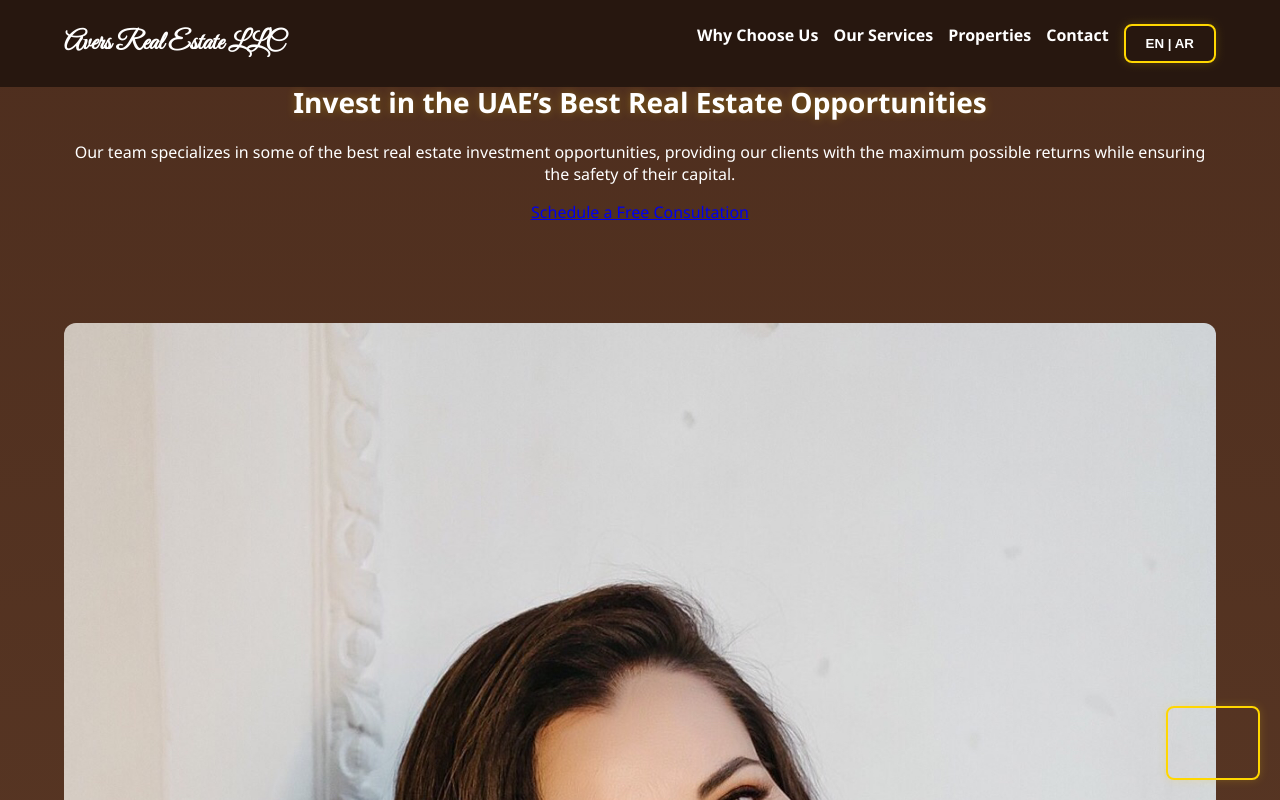
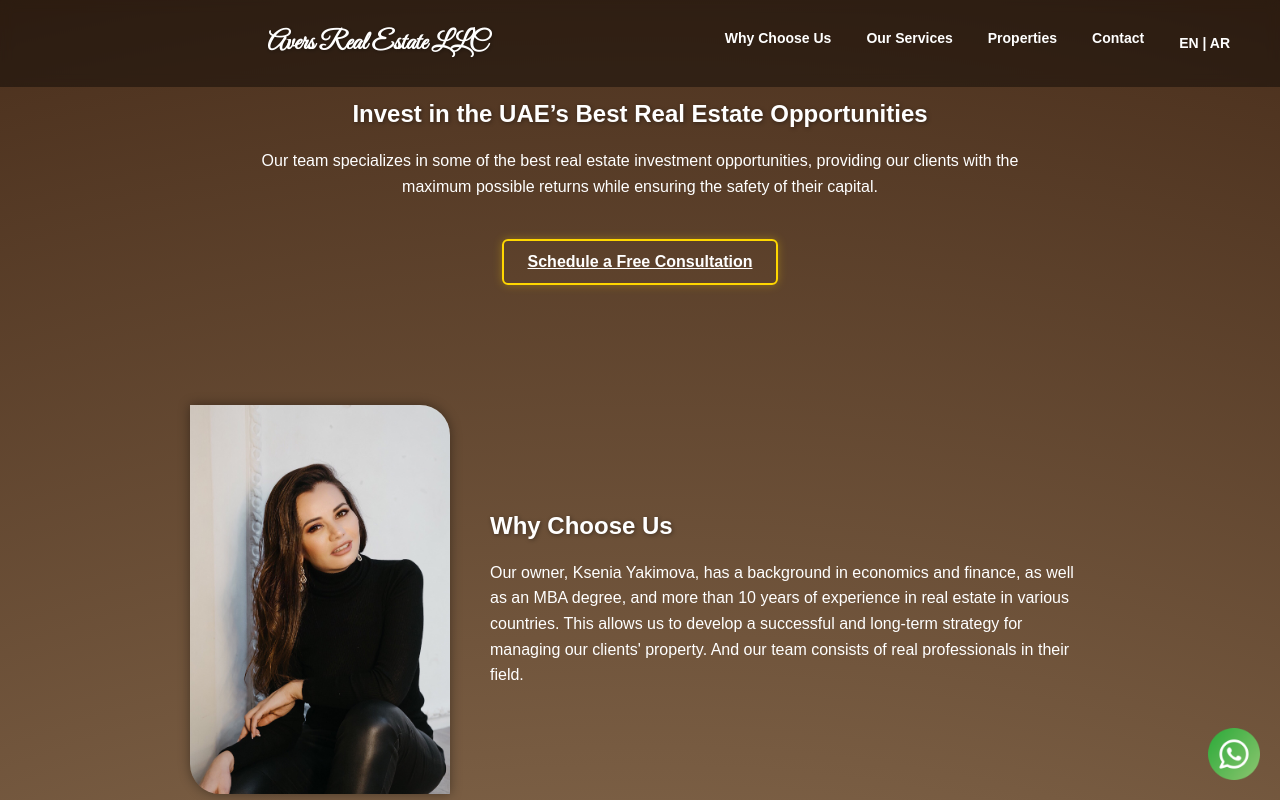
Before and after one commit to Qassandra1/Avers, a plain HTML site: page index.html in a window 1280 px wide. Shown: the top 800 px of the page. Drawn offline with Linux system fonts and the light colour scheme.

Commit message:
Update styles.css

```diff
--- a/styles.css
+++ b/styles.css
@@ -1,122 +1,241 @@
+@import url('https://fonts.googleapis.com/css2?family=Great+Vibes&display=swap');
+
 body {
-    font-family: 'Segoe UI', sans-serif;
   margin: 0;
   padding: 0;
-    direction: ltr;
-    background: radial-gradient(circle, #b8865b 0%, #4e2e1e 100%);
+  font-family: 'Poppins', sans-serif;
+  background: radial-gradient(circle, #d2b48c 0%, #4a2f1c 100%);
   color: #fff;
   scroll-behavior: smooth;
 }
 
 .container {
+  max-width: 1200px;
+  margin: 0 auto;
+  padding: 0 20px;
   display: flex;
   justify-content: space-between;
   align-items: center;
-    padding: 0 5%;
 }
 
 header {
-    background-color: rgba(0, 0, 0, 0.5);
   position: fixed;
+  top: 0;
   width: 100%;
+  background: rgba(0, 0, 0, 0.4);
+  backdrop-filter: blur(6px);
   z-index: 1000;
   padding: 10px 0;
 }
 
 .logo {
-    font-family: "Great Vibes", cursive;
+  font-family: 'Great Vibes', cursive;
   font-size: 26px;
-    font-weight: bold;
+  color: #fff;
+  text-align: center;
+  flex: 1;
 }
 
 nav ul {
+  list-style: none;
   display: flex;
   gap: 15px;
-    list-style: none;
+  margin: 0;
   padding: 0;
-    margin: 0;
 }
 
-nav a {
-    color: white;
+nav a,
+#language-toggle {
+  color: #fff;
+  font-weight: bold;
+  font-size: 14px;
   text-decoration: none;
-    font-weight: bold;
-}
-
-button {
-    background: transparent;
+  padding: 6px 10px;
+  background: none;
   border: none;
-    color: white;
-    font-weight: bold;
+  cursor: pointer;
 }
 
 section {
-    padding: 60px 5% 40px;
+  padding: 80px 20px 40px;
   text-align: center;
-    position: relative;
 }
 
-h2 {
-    font-size: 28px;
-    margin-bottom: 20px;
-    text-shadow: 0 0 10px rgba(255, 215, 0, 0.3);
+h1, h2, h3 {
+  text-shadow: 1px 1px 4px rgba(0,0,0,0.4);
+  animation: fadeInTitle 1.2s ease both;
+}
+
+p {
+  max-width: 800px;
+  margin: 20px auto;
+  font-size: 16px;
+  line-height: 1.6;
 }
 
 .fade-in {
   opacity: 0;
   transform: translateY(30px);
-    transition: all 0.8s ease;
+  transition: all 1s ease;
 }
-
-.visible {
+.fade-in.visible {
   opacity: 1;
   transform: translateY(0);
 }
 
-button,
-a.whatsapp-icon,
-.view-license-btn {
-    background: transparent;
-    border: 2px solid #ffd700;
-    padding: 10px 20px;
-    color: white;
+/* Welcome button */
+.consultation-btn {
+  display: inline-block;
+  padding: 12px 24px;
+  border-radius: 6px;
+  color: #fff;
+  background: none;
+  border: 2px solid gold;
   font-weight: bold;
-    border-radius: 8px;
-    box-shadow: 0 0 10px rgba(255, 215, 0, 0.2);
+  margin-top: 20px;
+  box-shadow: 0 0 10px rgba(255,215,0,0.3);
   transition: all 0.3s ease;
 }
-
-button:hover,
-a.whatsapp-icon:hover,
-.view-license-btn:hover {
-    box-shadow: 0 0 20px rgba(255, 215, 0, 0.6);
-    transform: translateY(-2px);
+.consultation-btn:hover {
+  background: gold;
+  color: #000;
+  box-shadow: 0 0 16px gold;
 }
 
+/* Profile block */
+.profile {
+  display: flex;
+  flex-wrap: wrap;
+  justify-content: center;
+  align-items: center;
+  gap: 40px;
+  text-align: left;
+}
+
+.profile img.angled-photo {
+  width: 260px;
+  border-radius: 0 30px 0 30px;
+  box-shadow: 0 0 12px rgba(0,0,0,0.4);
+  animation: fadeInPhoto 1.4s ease forwards;
+}
+
+.text {
+  max-width: 600px;
+}
+
+/* Services image */
+#services img {
+  max-width: 600px;
+  width: 100%;
+  margin: 20px auto;
+  border-radius: 10px;
+}
+
+/* Gallery scroll */
+.gallery-scroll {
+  display: flex;
+  overflow-x: auto;
+  gap: 15px;
+  padding: 20px 0;
+  scroll-snap-type: x mandatory;
+}
+.gallery-scroll img {
+  flex: 0 0 auto;
+  width: 260px;
+  border-radius: 12px;
+  scroll-snap-align: center;
+  opacity: 0.85;
+  transition: transform 0.3s ease, opacity 0.3s ease;
+}
+.gallery-scroll img.active {
+  transform: scale(1.1);
+  opacity: 1;
+}
+
+/* Buttons */
+.download-button {
+  margin-top: 15px;
+  padding: 10px 20px;
+  font-weight: bold;
+  border-radius: 6px;
+  border: 2px solid gold;
+  background: transparent;
+  color: white;
+  box-shadow: 0 0 10px rgba(255,215,0,0.3);
+  text-decoration: none;
+  transition: 0.3s ease;
+}
+.download-button:hover {
+  background-color: gold;
+  color: #000;
+  box-shadow: 0 0 16px gold;
+}
+
+/* Contact map */
+iframe.map {
+  margin-top: 20px;
+  width: 100%;
+  max-width: 700px;
+  height: 300px;
+  border-radius: 10px;
+  border: none;
+}
+
+/* WhatsApp */
 .whatsapp-icon {
   position: fixed;
+  bottom: 20px;
   right: 20px;
-    bottom: 20px;
-    background: url('img/whatsapp.png') no-repeat center/cover;
-    width: 50px;
-    height: 50px;
-    z-index: 1000;
+  width: 52px;
+  height: 52px;
+  background: url('img/whatsapp.png') no-repeat center/contain;
+  z-index: 999;
+}
+.whatsapp-icon.vibrate {
+  animation: vibrate 0.4s ease 1;
 }
 
-.whatsapp-icon.vibrate {
-    animation: vibrate 0.3s linear 3;
+/* Footer */
+footer {
+  padding: 40px 20px;
+  font-size: 14px;
+  background: rgba(0,0,0,0.1);
+  text-align: center;
+}
+
+/* Animations */
+@keyframes fadeInTitle {
+  0% { opacity: 0; transform: translateY(-20px); }
+  100% { opacity: 1; transform: translateY(0); }
+}
+
+@keyframes fadeInPhoto {
+  0% { opacity: 0; transform: translateY(40px); }
+  100% { opacity: 1; transform: translateY(0); }
 }
 
 @keyframes vibrate {
-    0% { transform: translateX(0); }
-    25% { transform: translateX(-3px); }
-    50% { transform: translateX(3px); }
-    75% { transform: translateX(-3px); }
-    100% { transform: translateX(0); }
+  0% { transform: translate(0); }
+  25% { transform: translate(-2px, 2px); }
+  50% { transform: translate(2px, -2px); }
+  75% { transform: translate(-2px, 2px); }
+  100% { transform: translate(0); }
 }
 
-img {
-    max-width: 100%;
-    height: auto;
-    border-radius: 12px;
+/* Responsive */
+@media (max-width: 768px) {
+  .container {
+    flex-direction: column;
+    text-align: center;
   }
+  .profile {
+    flex-direction: column;
+  }
+  .text {
+    text-align: center;
+  }
+  nav ul {
+    flex-wrap: wrap;
+    justify-content: center;
+  }
+}
```
Lines whose indentation alone changed are shown as unchanged.
